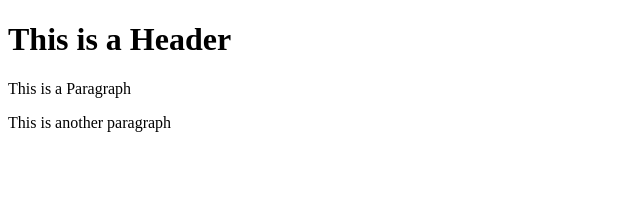
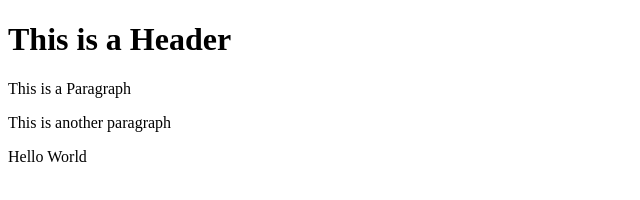
Before and after one commit to BPerry35/git-test, a website: page index.html in a window 1280 px wide. Shown: the whole page, without its empty margins (0-640 px from the left). Drawn offline with Linux system fonts and the light colour scheme.

Commit message:
Using NPM

```diff
--- a/index.html
+++ b/index.html
@@ -5,5 +5,6 @@
         <h1>This is a Header</h1>
         <p>This is a Paragraph</p>
         <p>This is another paragraph</p>
+        <p>Hello World</p>
     </body>
 </html>
```
Also changed, not shown: package.json (added, +24 -0 lines), 1 other file.
